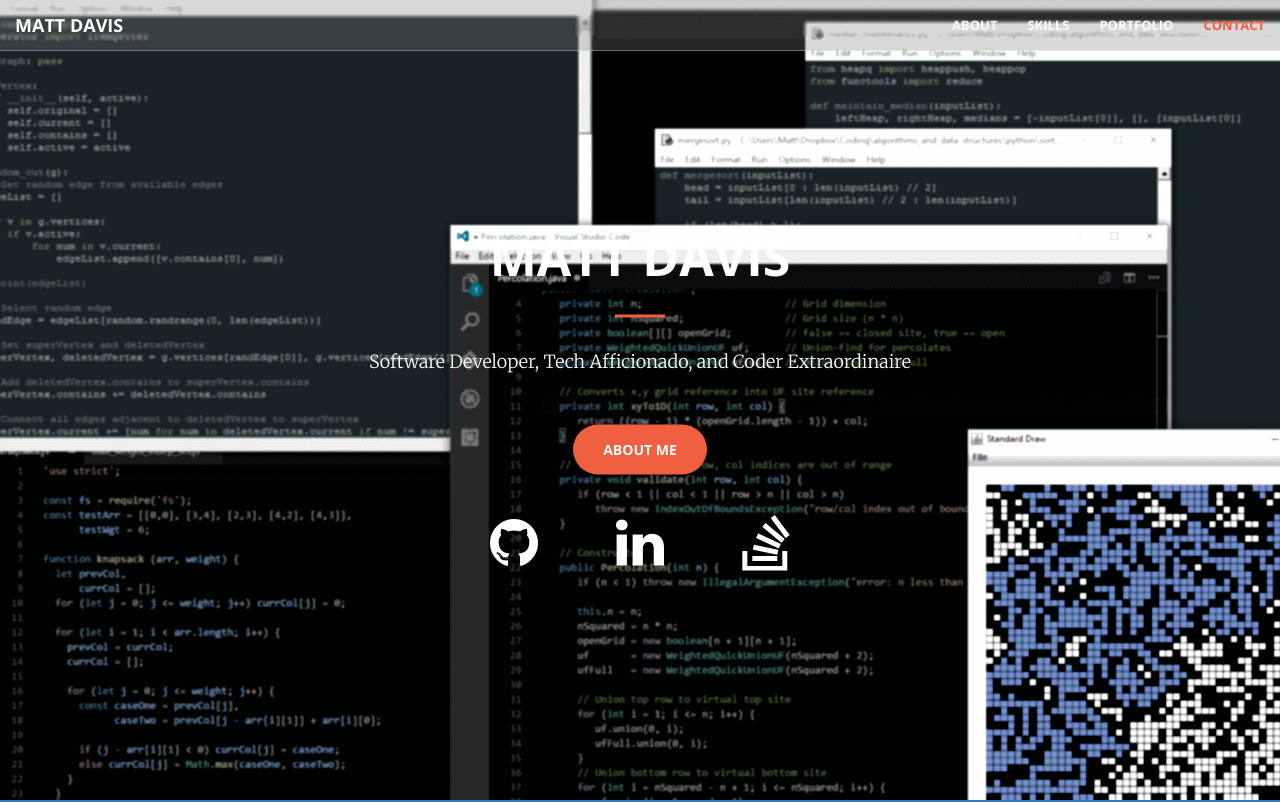
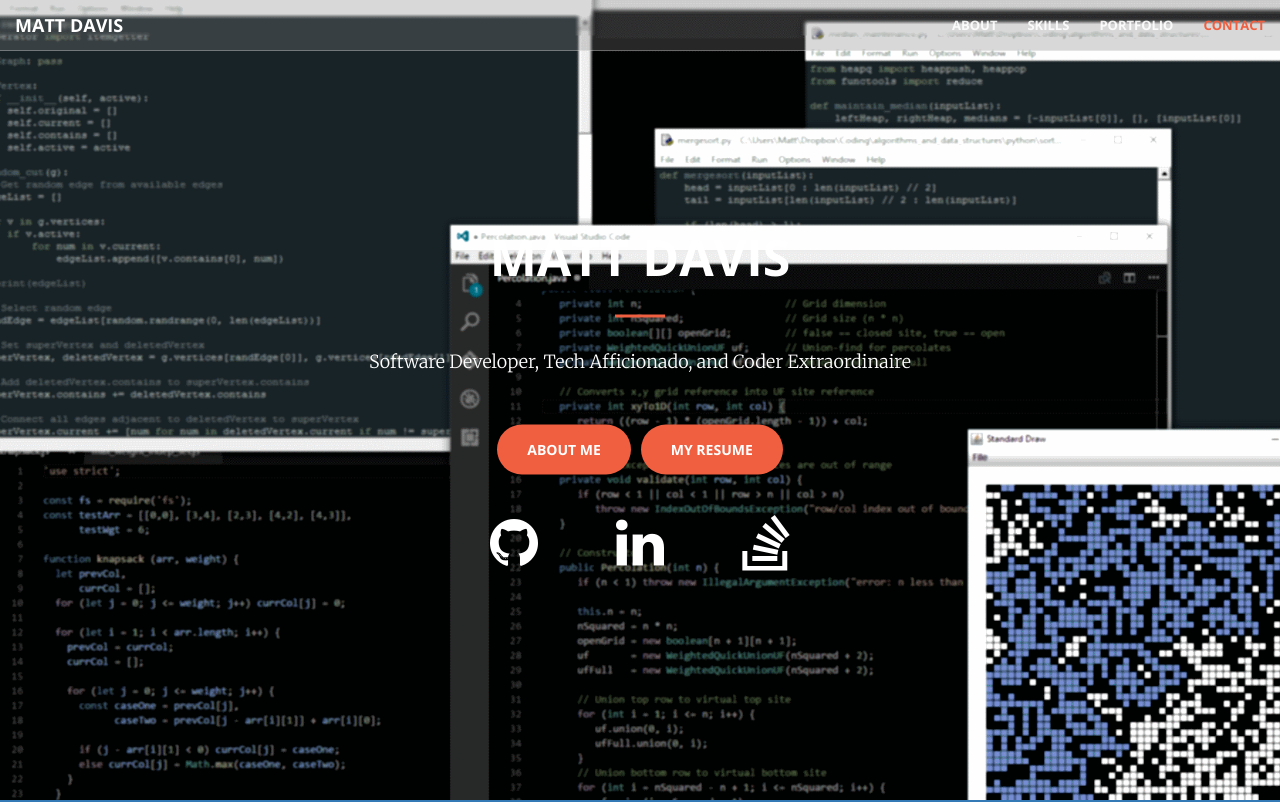
Before and after one commit to mattsplats/mattsplats.github.io, a website: page index.html in a window 1280 px wide. Shown: the top 802 px of the page. Drawn offline with nearby package versions, Linux system fonts and the light colour scheme.

Commit message:
resume button

```diff
--- a/index.html
+++ b/index.html
@@ -74,7 +74,8 @@
                 <h1 id="homeHeading">MATT DAVIS</h1>
                 <hr>
                 <p>Software Developer, Tech Afficionado, and Coder Extraordinaire</p>
-                <a href="#about" class="btn btn-primary btn-xl page-scroll">About Me</a>
+                <a href="#about" class="btn btn-primary btn-xl page-scroll">About Me</a>&nbsp;&nbsp;
+                <a target="_blank" href="resume.pdf" class="btn btn-primary btn-xl page-scroll">My Resume</a>
                 <br/><br/><br/>
                 <div class="social-box">
                     <a target="_blank" href="https://github.com/mattsplats">
```
